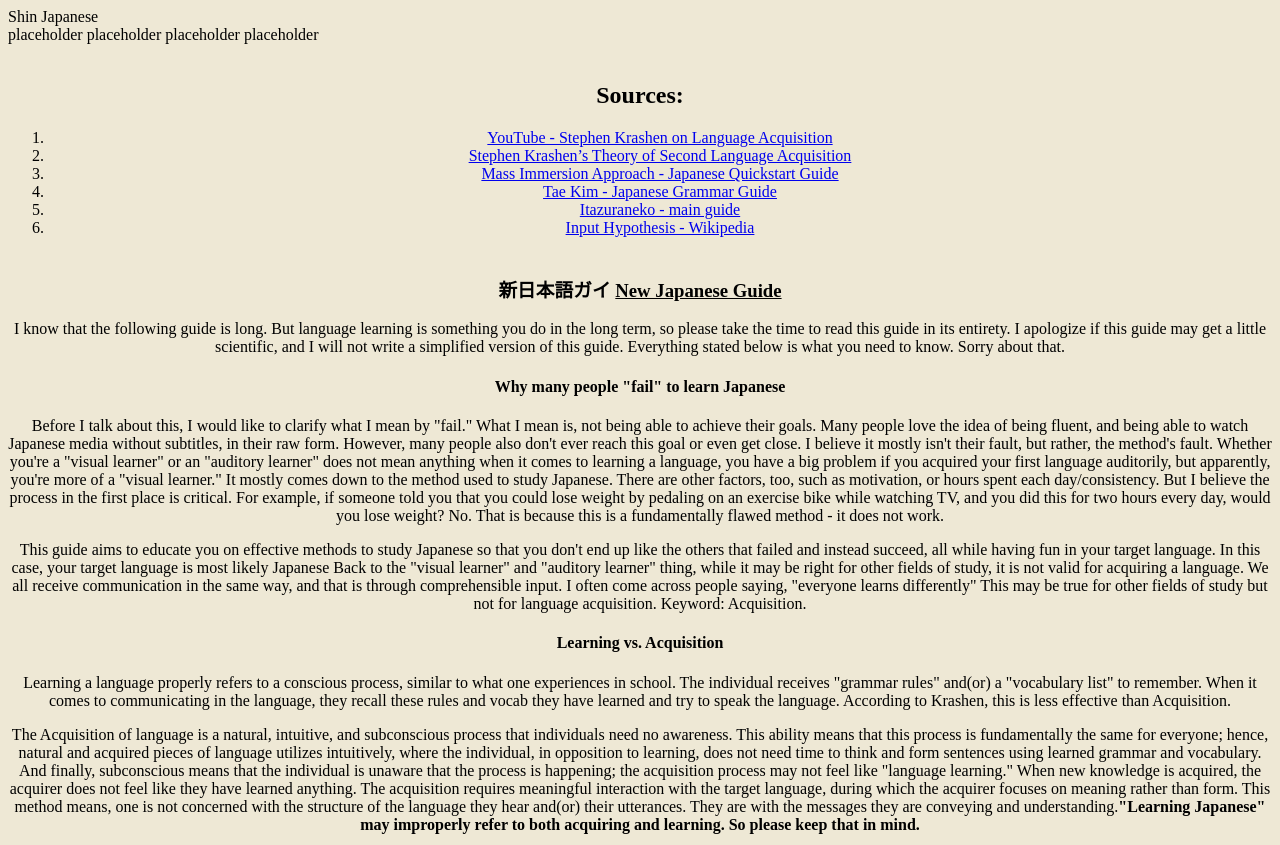
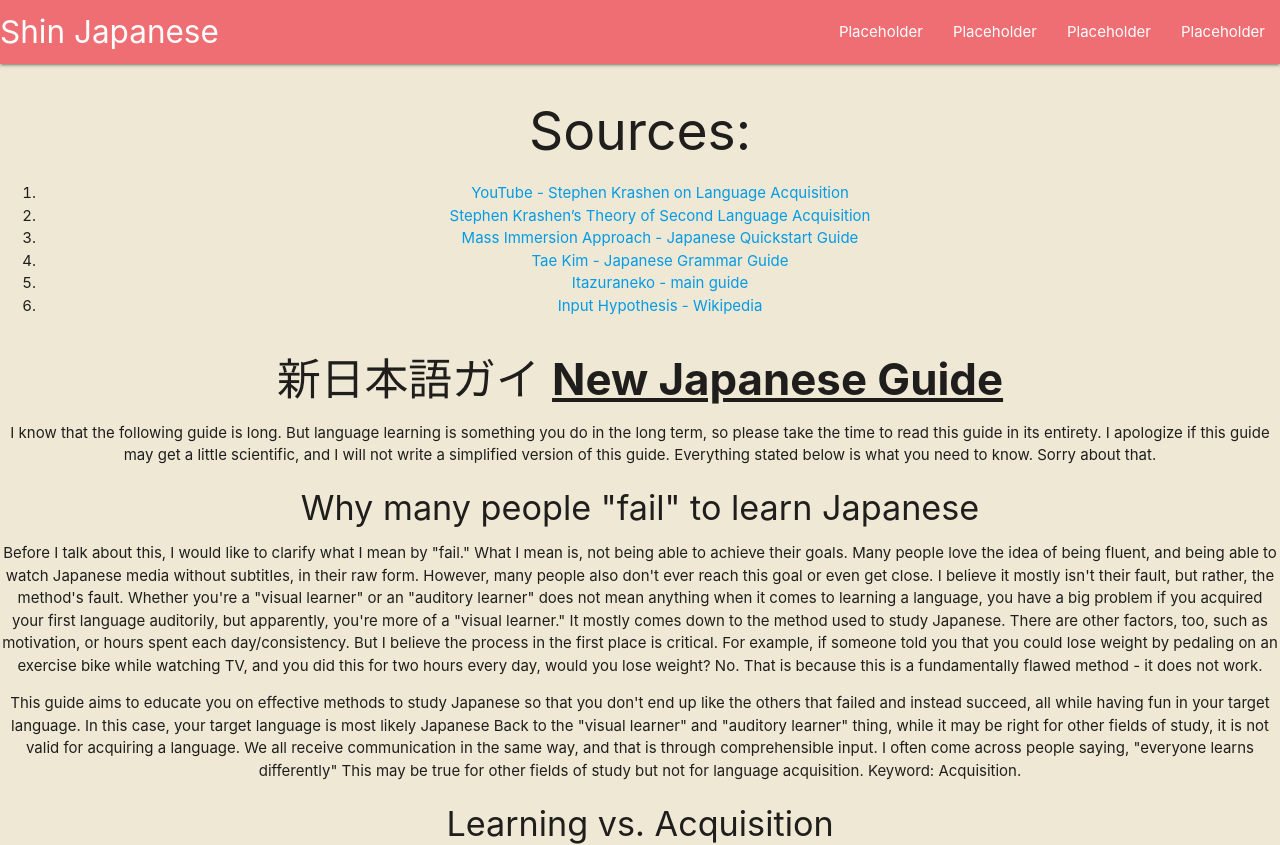
Before and after one commit to AngryGrizzlyBear/project_ljwa, a website: page index.html in a window 1280 px wide. Shown: the top 845 px of the page. Drawn offline with nearby package versions, Linux system fonts and the light colour scheme.

Commit message:
Navbar added

```diff
--- a/index.html
+++ b/index.html
@@ -4,21 +4,36 @@
     <meta charset="utf-8" />
     <title>Learn Japanese With Anime</title>
     <link rel="stylesheet" href="styles.css" />
+    <!--Import Google Icon Font-->
+    <link
+      href="https://fonts.googleapis.com/icon?family=Material+Icons"
+      rel="stylesheet"
+    />
+    <!--Import materialize.css-->
+    <!-- Compiled and minified CSS -->
+    <link
+      rel="stylesheet"
+      href="https://cdnjs.cloudflare.com/ajax/libs/materialize/1.0.0/css/materialize.min.css"
+    />
+    <!--Let browser know website is optimized for mobile-->
+    <meta name="viewport" content="width=device-width, initial-scale=1.0" />
   </head>
 
   <body>
     <div>
-      <header>
-        <div>
+      <nav>
+        <div class="nav-wrapper">
           <div>
-            <a >Shin Japanese</a>
+            <a class="brand-logo">Shin Japanese</a>
           </div>
-          <a>placeholder</a>
-          <a>placeholder</a>
-          <a>placeholder</a>
-          <a>placeholder</a>
+          <ul id="nav-mobile" class="right hide-on-med-and-down">
+            <li><a>Placeholder</a></li>
+            <li><a>Placeholder</a></li>
+            <li><a>Placeholder</a></li>
+            <li><a>Placeholder</a></li>
+          </ul>
         </div>
-      </header>
+      </nav>
     </div>
 
     <div class="center">
@@ -737,6 +752,6 @@
       as fallback plan for archival purposes. That's pretty much it.
       <a href="shinjapanese.html">Click Here</a> to see the actual page. Enjoy!
     </p>
-    <script type="text/javascript" src="js/hidescrollbar.js"></script>
+    <script src="https://cdnjs.cloudflare.com/ajax/libs/materialize/1.0.0/js/materialize.min.js"></script>
   </body>
 </html>
```
Also changed, not shown: package.json (added, +11 -0 lines), 2 other files.
